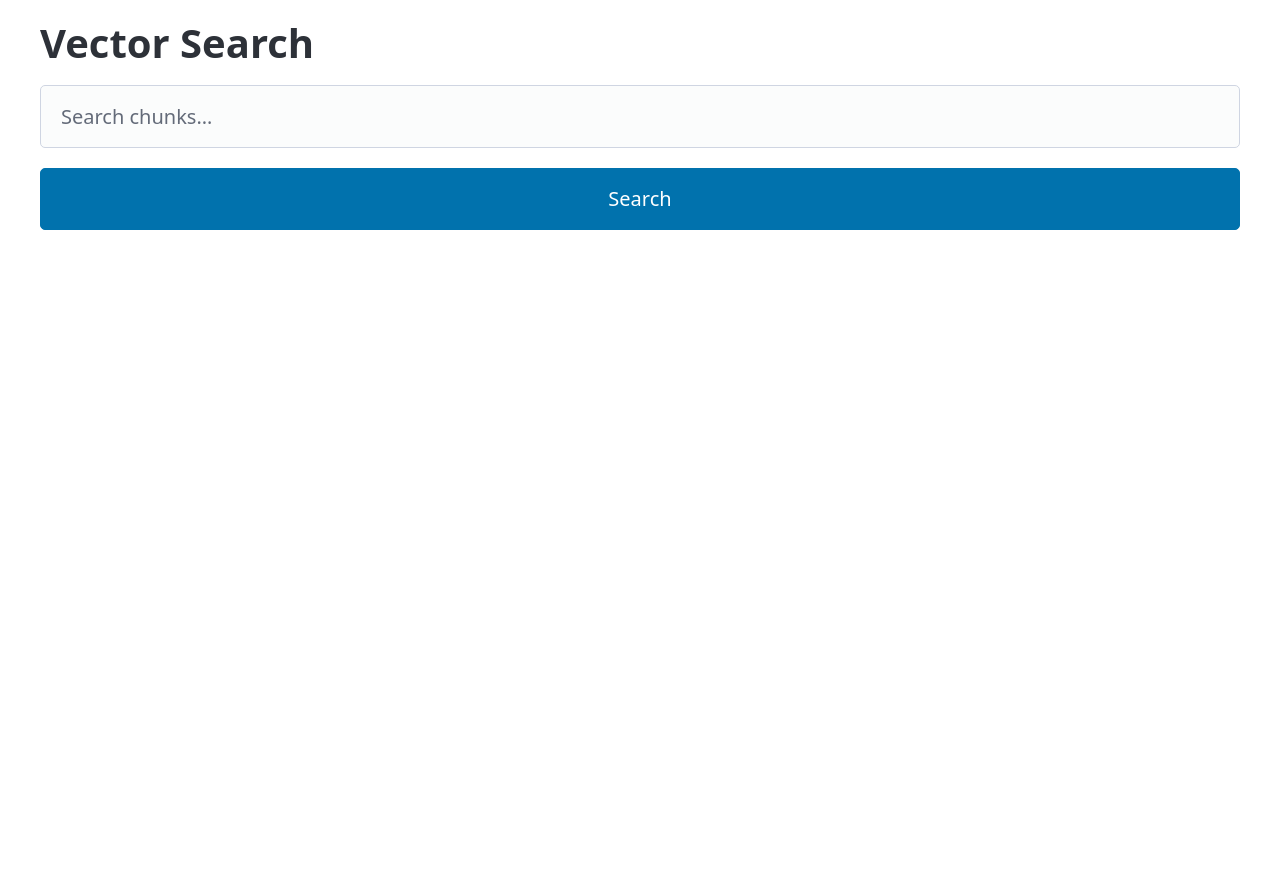
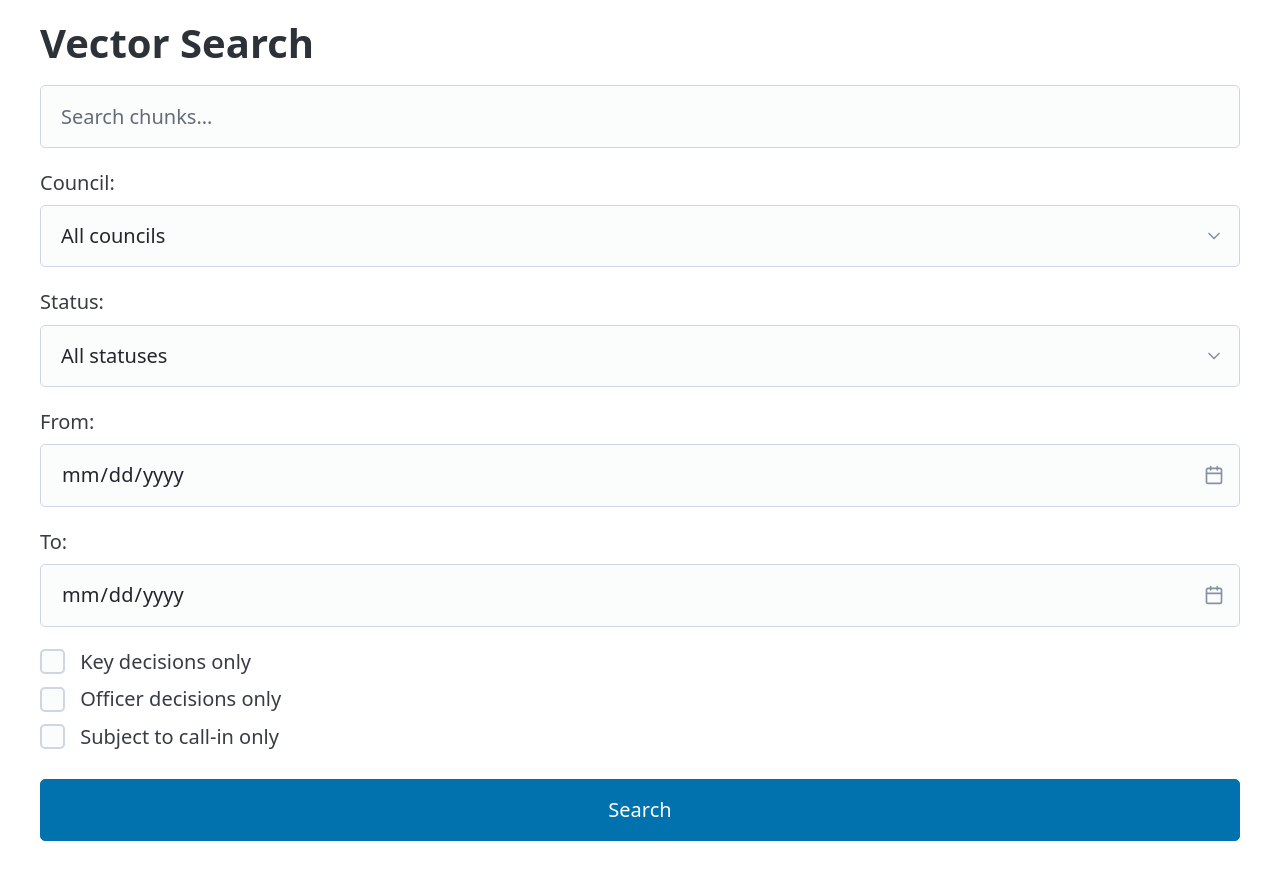
Before and after one commit to DemocracyClub/lgsf-web, a Django app: page /decisions/vector-search in a window 1280 px wide. Before the commit the page ends 230 px from the top, so only its background shows below. Run offline with Django 5.2, Linux system fonts and the light colour scheme; data comes from the database, SQL or seed files in the repository; data that the repository does not hold is empty; some libraries are stand-ins or nearby versions.

Commit message:
filters on vector search

```diff
--- a/lgsf_web/apps/core/forms.py
+++ b/lgsf_web/apps/core/forms.py
@@ -22,19 +22,9 @@ def status_choices():
     return [("", "All statuses")] + [(status, status) for status in statuses]
 
 
-class VectorSearchForm(forms.Form):
-    q = forms.CharField(
-        label="Search",
-        widget=forms.TextInput(attrs={"placeholder": "Search chunks…"}),
-    )
+class DecisionFilterForm(forms.Form):
+    field_order = ("q",)
 
-
-class DecisionSearchForm(forms.Form):
-    q = forms.CharField(
-        label="Search",
-        required=False,
-        widget=forms.TextInput(attrs={"placeholder": "Search decisions…"}),
-    )
     council = forms.ChoiceField(
         label="Council",
         required=False,
@@ -69,9 +59,48 @@ class DecisionSearchForm(forms.Form):
         label="Subject to call-in only",
         required=False,
     )
+
+    def filter_decisions(self, queryset):
+        data = self.cleaned_data
+
+        if council := data["council"]:
+            queryset = queryset.filter(council=council)
+
+        if status := data["status"]:
+            queryset = queryset.filter(status=status)
+
+        if date_from := data["publication_date_from"]:
+            queryset = queryset.filter(publication_date__gte=date_from)
+
+        if date_to := data["publication_date_to"]:
+            queryset = queryset.filter(publication_date__lte=date_to)
+
+        if data["is_key_decision"]:
+            queryset = queryset.filter(is_key_decision=True)
+
+        if data["is_officer_decision"]:
+            queryset = queryset.filter(is_officer_decision=True)
+
+        if data["is_subject_to_call_in"]:
+            queryset = queryset.filter(is_subject_to_call_in=True)
+
+        return queryset
+
+
+class VectorSearchForm(DecisionFilterForm):
+    q = forms.CharField(
+        label="Search",
+        widget=forms.TextInput(attrs={"placeholder": "Search chunks…"}),
+    )
+
+
+class DecisionSearchForm(DecisionFilterForm):
+    q = forms.CharField(
+        label="Search",
+        widget=forms.TextInput(attrs={"placeholder": "Search decisions…"}),
+    )
     search_mode = forms.ChoiceField(
         label="Search mode",
-        required=False,
         choices=[
             ("simple", "Simple search"),
             ("phrase", "Exact phrase"),
--- a/lgsf_web/apps/core/templates/core/vector_search.html
+++ b/lgsf_web/apps/core/templates/core/vector_search.html
@@ -13,6 +13,31 @@
 
         <form method="get">
             {{ form.q }}
+            {{ form.council.label_tag }}
+            {{ form.council }}
+            {{ form.status.label_tag }}
+            {{ form.status }}
+            {{ form.publication_date_from.label_tag }}
+            {{ form.publication_date_from }}
+            {{ form.publication_date_to.label_tag }}
+            {{ form.publication_date_to }}
+
+            <fieldset>
+              <label for="{{ form.is_key_decision.id_for_label }}">
+                {{ form.is_key_decision }}
+                {{ form.is_key_decision.label }}
+              </label>
+
+              <label for="{{ form.is_officer_decision.id_for_label }}">
+                {{ form.is_officer_decision }}
+                {{ form.is_officer_decision.label }}
+              </label>
+
+              <label for="{{ form.is_subject_to_call_in.id_for_label }}">
+                {{ form.is_subject_to_call_in }}
+                {{ form.is_subject_to_call_in.label }}
+              </label>
+            </fieldset>
             <button type="submit">Search</button>
         </form>
 
--- a/lgsf_web/apps/core/views.py
+++ b/lgsf_web/apps/core/views.py
@@ -19,28 +19,9 @@ def decision_search(request):
     results = []
 
     if form.is_valid():
-        queryset = Decision.objects.all().prefetch_related("documents")
-
-        if council := form.cleaned_data["council"]:
-            queryset = queryset.filter(council=council)
-
-        if status := form.cleaned_data["status"]:
-            queryset = queryset.filter(status=status)
-
-        if date_from := form.cleaned_data["publication_date_from"]:
-            queryset = queryset.filter(publication_date__gte=date_from)
-
-        if date_to := form.cleaned_data["publication_date_to"]:
-            queryset = queryset.filter(publication_date__lte=date_to)
-
-        if form.cleaned_data["is_key_decision"]:
-            queryset = queryset.filter(is_key_decision=True)
-
-        if form.cleaned_data["is_officer_decision"]:
-            queryset = queryset.filter(is_officer_decision=True)
-
-        if form.cleaned_data["is_subject_to_call_in"]:
-            queryset = queryset.filter(is_subject_to_call_in=True)
+        queryset = form.filter_decisions(
+            Decision.objects.all().prefetch_related("documents")
+        )
 
         if query := form.cleaned_data["q"]:
             if form.cleaned_data["search_mode"] == "phrase":
@@ -83,9 +64,14 @@ def vector_search(request):
     results = []
 
     if form.is_valid():
+        decisions = form.filter_decisions(Decision.objects.all())
+
         query_embedding = embed_text(form.cleaned_data["q"])
         embeddings = (
-            Embedding.objects.filter(model=TITAN_MODEL)
+            Embedding.objects.filter(
+                model=TITAN_MODEL,
+                chunk__document__decision__in=decisions.values("pk"),
+            )
             .select_related("chunk__document__decision__council")
             .annotate(distance=CosineDistance("embedding", query_embedding))
             .order_by("distance")[:VECTOR_SEARCH_LIMIT]
```
